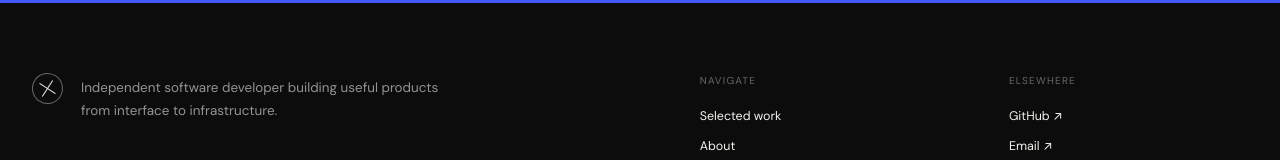
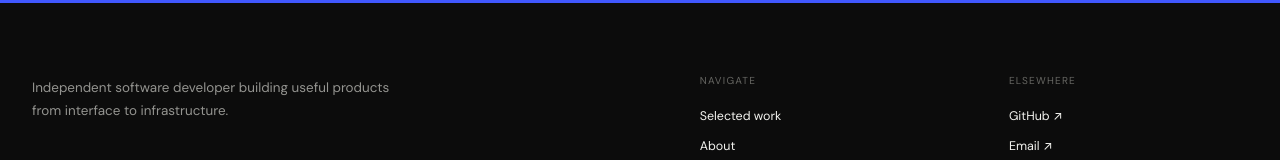
Before and after one commit to Aritra1235/portfolio-final, a React (Vite) app: page / in a window 1280 px wide. Shown: the part 5372-5532 px from the top of the page. Built offline with nearby package versions, Linux system fonts and the light colour scheme.

Commit message:
Remove footer mark icon

```diff
--- a/src/App.tsx
+++ b/src/App.tsx
@@ -82,7 +82,6 @@ function Footer() {
     <footer className="site-footer">
       <div className="shell footer-grid">
         <div className="footer-lede">
-          <Mark />
           <p>Independent software developer building useful products from interface to infrastructure.</p>
         </div>
         <div className="footer-column">
```
